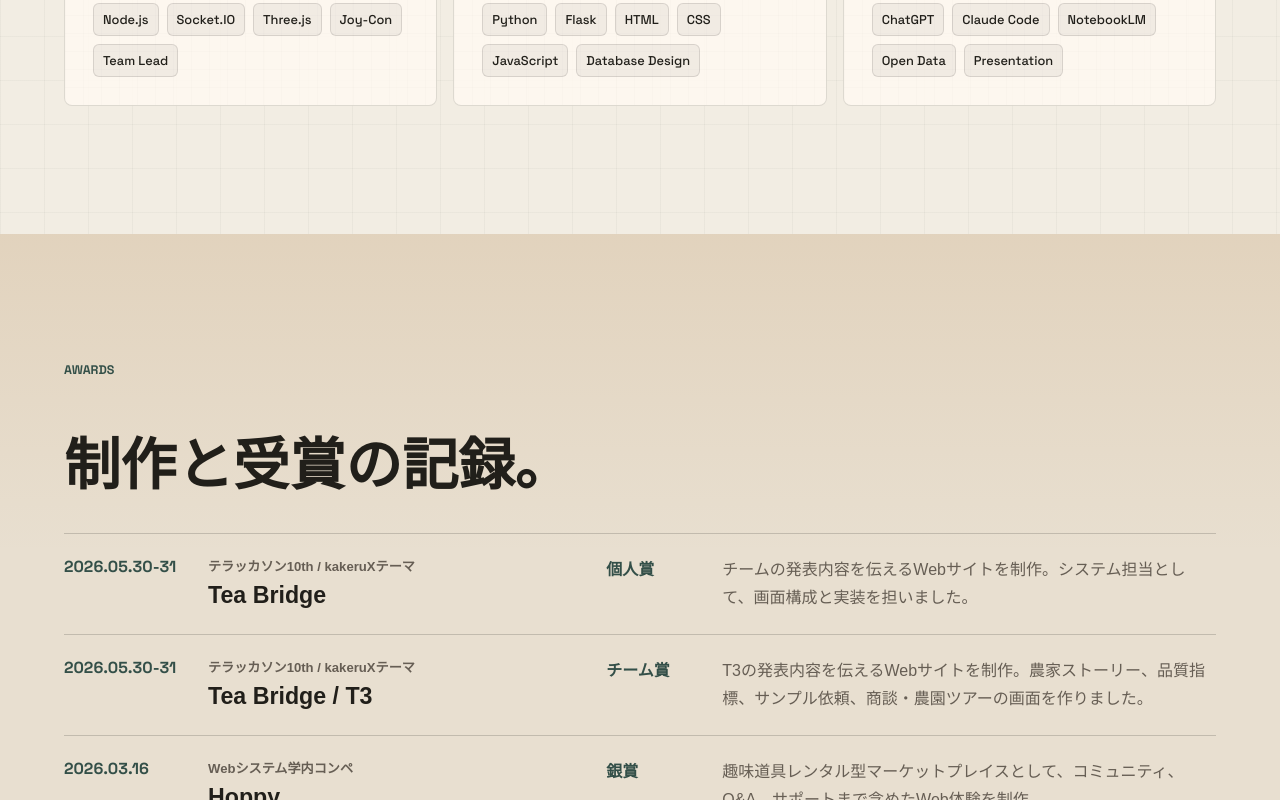
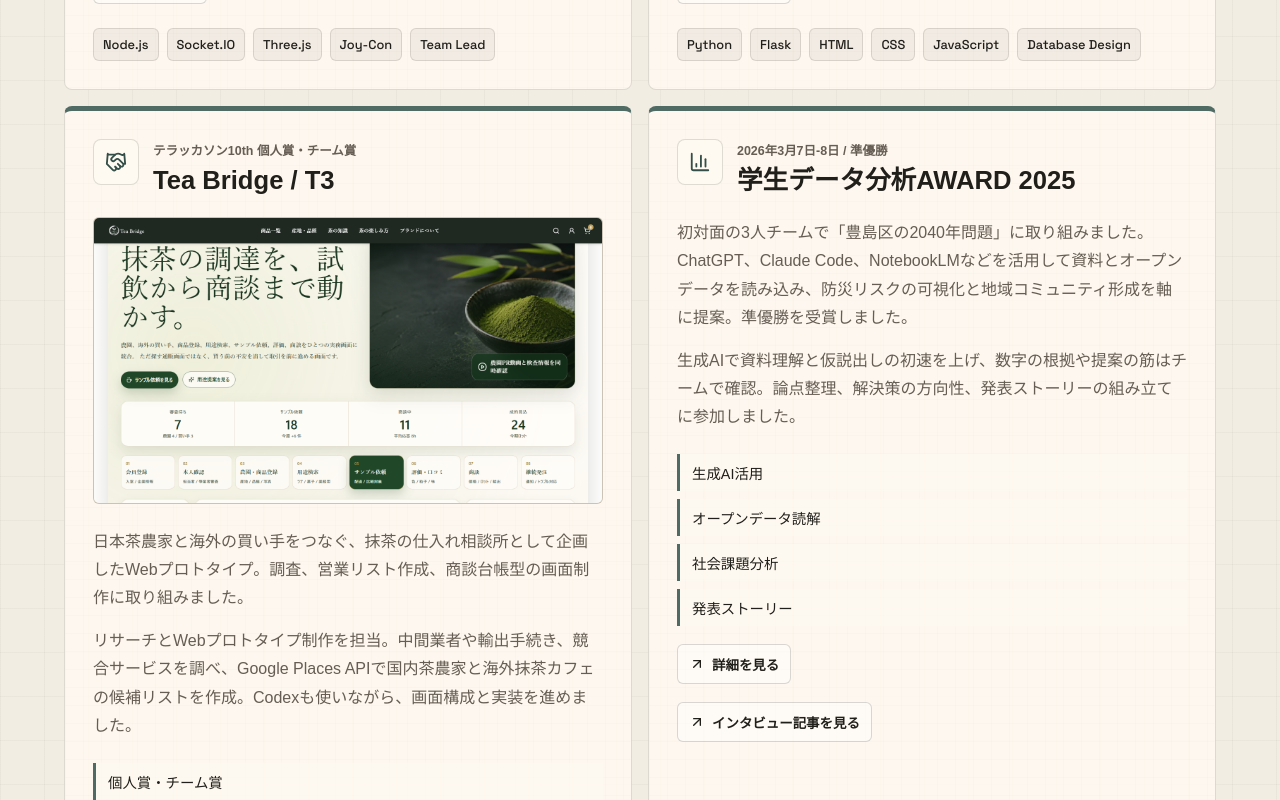
Before and after one commit to indo40722/portfolio, a React (Vite) app: page / in a window 1280 px wide. Shown: the part 1900-2700 px from the top of the page. Built offline with nearby package versions, Linux system fonts and the light colour scheme; a web font is replaced by a local one.

Commit message:
T3の作品紹介を追加

```diff
--- a/src/content/portfolio.ts
+++ b/src/content/portfolio.ts
@@ -4,6 +4,7 @@ import {
   Code2,
   Database,
   FlaskConical,
+  Handshake,
   Headphones,
   MessageSquareHeart,
   Network,
@@ -12,6 +13,8 @@ import {
 } from 'lucide-react';
 import type { LucideIcon } from 'lucide-react';
 import hoppyOverviewImage from '../assets/hoppy-overview.png';
+import t3OperationsImage from '../assets/t3-operations.png';
+import t3TeaBridgeImage from '../assets/t3-tea-bridge.png';
 import vclExperienceImage from '../assets/vcl-experience-ui.png';
 
 export type ProjectImage = {
@@ -209,6 +212,87 @@ export const featuredProjects: Project[] = [
     Icon: Boxes,
   },
   {
+    id: 't3-tea-bridge',
+    title: 'Tea Bridge / T3',
+    eyebrow: 'テラッカソン10th 個人賞・チーム賞',
+    summary:
+      '日本茶農家と海外の買い手をつなぐ、抹茶の仕入れ相談所として企画したWebプロトタイプ。調査、営業リスト作成、商談台帳型の画面制作に取り組みました。',
+    role:
+      'リサーチとWebプロトタイプ制作を担当。中間業者や輸出手続き、競合サービスを調べ、Google Places APIで国内茶農家と海外抹茶カフェの候補リストを作成。Codexも使いながら、画面構成と実装を進めました。',
+    evidence: ['個人賞・チーム賞', '競合・輸出支援調査', 'Google Places API営業リスト', 'Codex活用'],
+    stack: ['Next.js', 'React', 'TypeScript', 'Tailwind CSS', 'Google Places API', 'Codex'],
+    image: {
+      src: t3OperationsImage,
+      alt: 'Tea Bridge / T3の運用画面。抹茶の調達を試飲、品質評価、サンプル依頼、商談まで整理する画面',
+      caption: '抹茶の調達を、試飲、品質評価、サンプル依頼、商談まで整理する運用画面',
+    },
+    gallery: [
+      {
+        src: t3OperationsImage,
+        alt: 'Tea Bridge / T3の運用画面。抹茶の調達を試飲、品質評価、サンプル依頼、商談まで整理する画面',
+        caption: '抹茶の調達を、試飲、品質評価、サンプル依頼、商談まで整理する運用画面',
+      },
+      {
+        src: t3TeaBridgeImage,
+        alt: 'Tea Bridge / T3の理念ページ。茶畑の写真を背景に、日本茶農家と海外の買い手をつなぐコンセプトを伝えている',
+        caption: '日本茶農家と海外の買い手をつなぐコンセプトを伝える理念ページ',
+      },
+    ],
+    detail: {
+      lead:
+        '日本茶農家と海外のカフェ・食品ブランドをつなぐ、抹茶の仕入れ相談所として制作したWebプロトタイプです。単なる通販ではなく、試飲、品質評価、輸出書類、サンプル依頼、商談までを同じ画面で進められる形を目指しました。',
+      facts: [
+        { label: '結果', value: 'テラッカソン10th 個人賞・チーム賞' },
+        { label: '期間', value: '2026年4月-5月' },
+        { label: '担当', value: '調査・リスト作成・Webプロトタイプ' },
+        { label: '対象', value: '日本茶農家と海外の買い手' },
+      ],
+      sections: [
+        {
+          eyebrow: 'Overview',
+          title: '通販ではなく、商談前に整える場を作る',
+          body:
+            '抹茶を買う前に、用途、品質、認証、サンプル条件、農園の背景を確認できる場として設計しました。海外の買い手が商品一覧を見るだけで終わらず、比較、試飲、問い合わせ、商談へ進める導線を意識しています。',
+        },
+        {
+          eyebrow: 'Research',
+          title: '流通と輸出支援の前提を調べる',
+          body:
+            'お茶の流通に中間業者が多い理由、農家単体で輸出する難しさ、FDA対応や残留農薬基準などの実務ハードルを調べました。競合調査では、買い切り型の輸出ではなく、農家を支援する形に近いサービスを比較しました。',
+          points: ['中間業者・共同工場の役割調査', '輸出手続きと規制の整理', '競合サービスの比較', '事業モデルの検討'],
+        },
+        {
+          eyebrow: 'Data',
+          title: '営業先候補をリスト化する',
+          body:
+            'Google Places APIを使い、宇治市、宇治田原町、和束町周辺の茶農家や、カナダの日本茶・抹茶カフェ候補を収集しました。営業前に確認できるよう、Webサイト、住所、連絡先の有無を整理しています。',
+          points: ['国内茶農家候補の収集', '海外抹茶カフェ候補の収集', 'Webサイト・連絡先の整理', '営業リスト化'],
+        },
+        {
+          eyebrow: 'Prototype',
+          title: '商談に進むための画面へ落とし込む',
+          body:
+            'Webプロトタイプでは、商品一覧、商品詳細、Tea Bridgeの理念ページ、農園ツアー、お問い合わせ、運用画面を制作しました。サンプル依頼、品質評価、用途別の提案、本人確認や事業者審査など、実際の商談前後に必要な情報を画面上で扱えるようにしました。',
+          points: ['商品一覧・詳細画面', 'Tea Bridge理念ページ', 'サンプル依頼・品質評価UI', '農園ツアー・お問い合わせ導線'],
+        },
+        {
+          eyebrow: 'AI',
+          title: 'Codexで実装の初速を上げる',
+          body:
+            'Webプロトタイプ制作ではCodexを使い、Next.jsの画面構成やUI実装の初速を上げました。チームの発表内容をどう画面に落とすか、どの機能を見せると商談の流れが伝わるかは、確認しながら調整しました。',
+          points: ['Codexを使ったUI実装補助', 'Next.js画面の作成', '商談台帳UIへの落とし込み', '表示内容の確認と調整'],
+        },
+        {
+          eyebrow: 'Result',
+          title: '発表内容を動く形で伝える',
+          body:
+            'チームで考えたサービス案を、調査資料とWebプロトタイプの両方で伝えられる状態にしました。テラッカソン10thのkakeruXテーマで、個人賞とチーム賞を受賞しています。',
+        },
+      ],
+    },
+    Icon: Handshake,
+  },
+  {
     id: 'data-award',
     title: '学生データ分析AWARD 2025',
     eyebrow: '2026年3月7日-8日 / 準優勝',
@@ -347,13 +431,13 @@ export const skillGroups: SkillGroup[] = [
   {
     title: 'Frontend',
     description: '画面体験、コンポーネント分割、操作の分かりやすさを重視します。',
-    items: ['React', 'TypeScript', 'HTML', 'CSS', 'Responsive UI'],
+    items: ['React', 'TypeScript', 'Next.js', 'HTML', 'CSS', 'Tailwind CSS', 'Responsive UI'],
     Icon: Code2,
   },
   {
     title: 'Backend / API',
     description: '機能ごとの責務分割と、画面から使いやすいAPI設計に関心があります。',
-    items: ['Node.js', 'Socket.IO', 'Python', 'Flask', 'Form Handling'],
+    items: ['Node.js', 'Socket.IO', 'Python', 'Flask', 'Form Handling', 'Google Places API'],
     Icon: Network,
   },
   {
--- a/src/styles.css
+++ b/src/styles.css
@@ -394,7 +394,7 @@ h1 {
 
 .content-grid {
   display: grid;
-  grid-template-columns: repeat(3, minmax(0, 1fr));
+  grid-template-columns: repeat(2, minmax(0, 1fr));
   gap: 16px;
   max-width: 1180px;
   margin: 0 auto;
@@ -479,7 +479,7 @@ h1 {
   width: 100%;
   height: 100%;
   object-fit: cover;
-  object-position: center;
+  object-position: top center;
 }
 
 .project-summary,
@@ -696,7 +696,7 @@ h1 {
   width: 100%;
   aspect-ratio: 16 / 10;
   object-fit: cover;
-  object-position: center;
+  object-position: top center;
 }
 
 .detail-main-image figcaption {
```
Also changed, not shown: public/profile.md (+12 -3 lines), src/assets/t3-operations.png (added), 2 other files (tests, documents, lock files or other folders).
